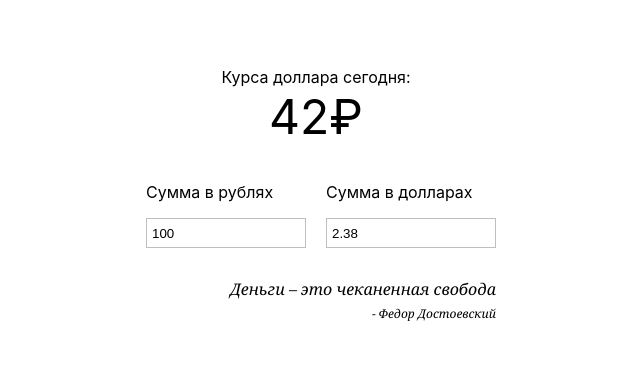
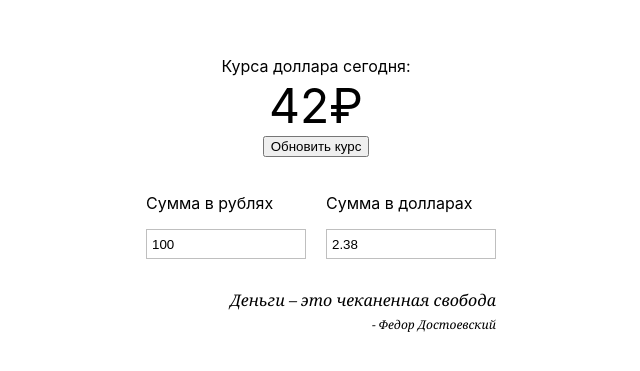
Before and after one commit to Paavveel/currency-app-react-redux-tdd, a React (Create React App) app: page / in a window 1280 px wide. Shown: the part 205-576 px from the top of the page, without its empty margins (324-964 px from the left). Built offline with nearby package versions, Linux system fonts and the light colour scheme.

Commit message:
Add a RefreshCourse component draft

```diff
--- a/src/features/Header/Header.js
+++ b/src/features/Header/Header.js
@@ -1,11 +1,14 @@
 import React from 'react';
-import { CurrentCourse } from '../Course/CurrentCourse';
+import { CurrentCourse } from '../Course';
+import { RefreshCourse } from '../RefreshCourse';
 import styles from './Header.module.css';
 
 export function Header() {
   return (
     <header className={styles.header}>
-      Курса доллара сегодня: <CurrentCourse />
+      Курса доллара сегодня:
+      <CurrentCourse />
+      <RefreshCourse />
     </header>
   );
 }
--- /dev/null
+++ b/src/features/RefreshCourse/RefreshCourse.js
@@ -0,0 +1,5 @@
+import React from 'react';
+
+export const RefreshCourse = () => {
+  return <button type='button'>Обновить курс</button>;
+};
--- /dev/null
+++ b/src/features/RefreshCourse/index.js
@@ -0,0 +1 @@
+export * from './RefreshCourse';
```
